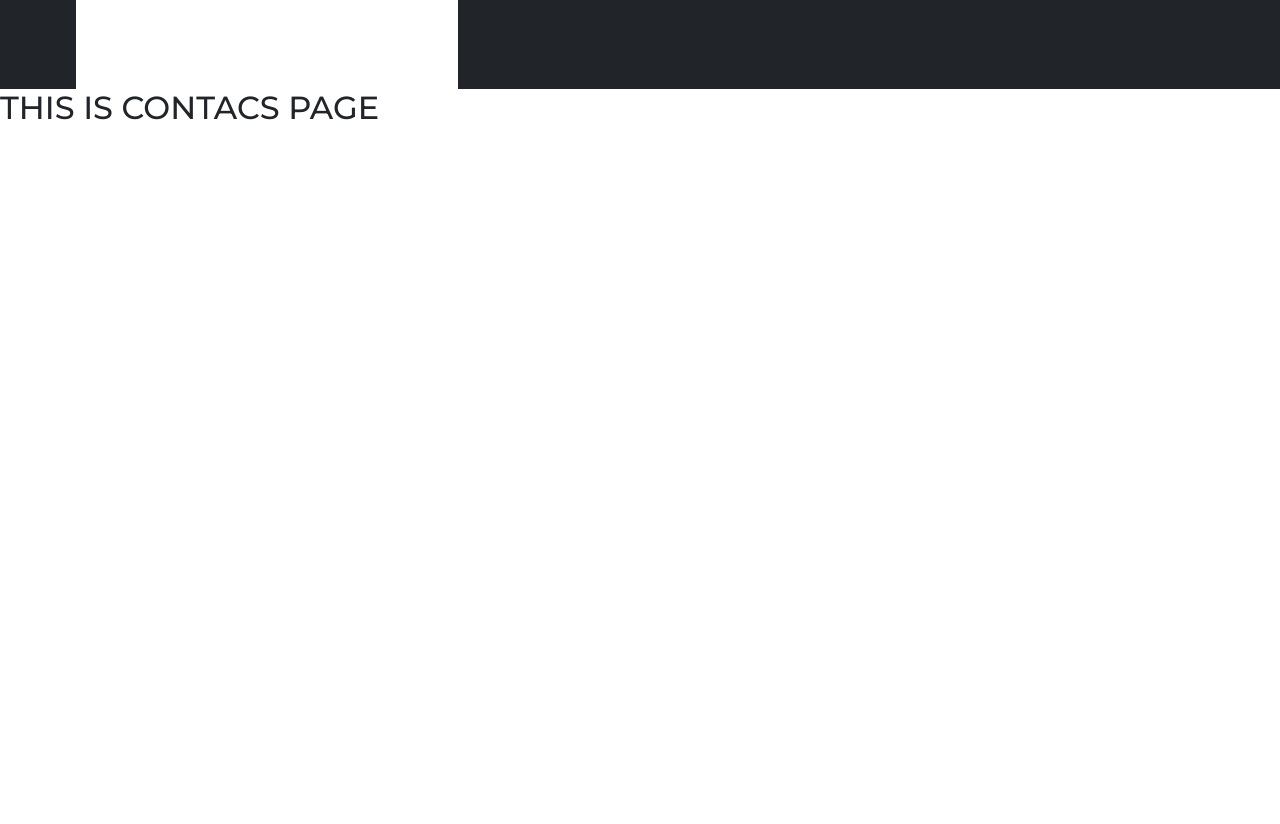
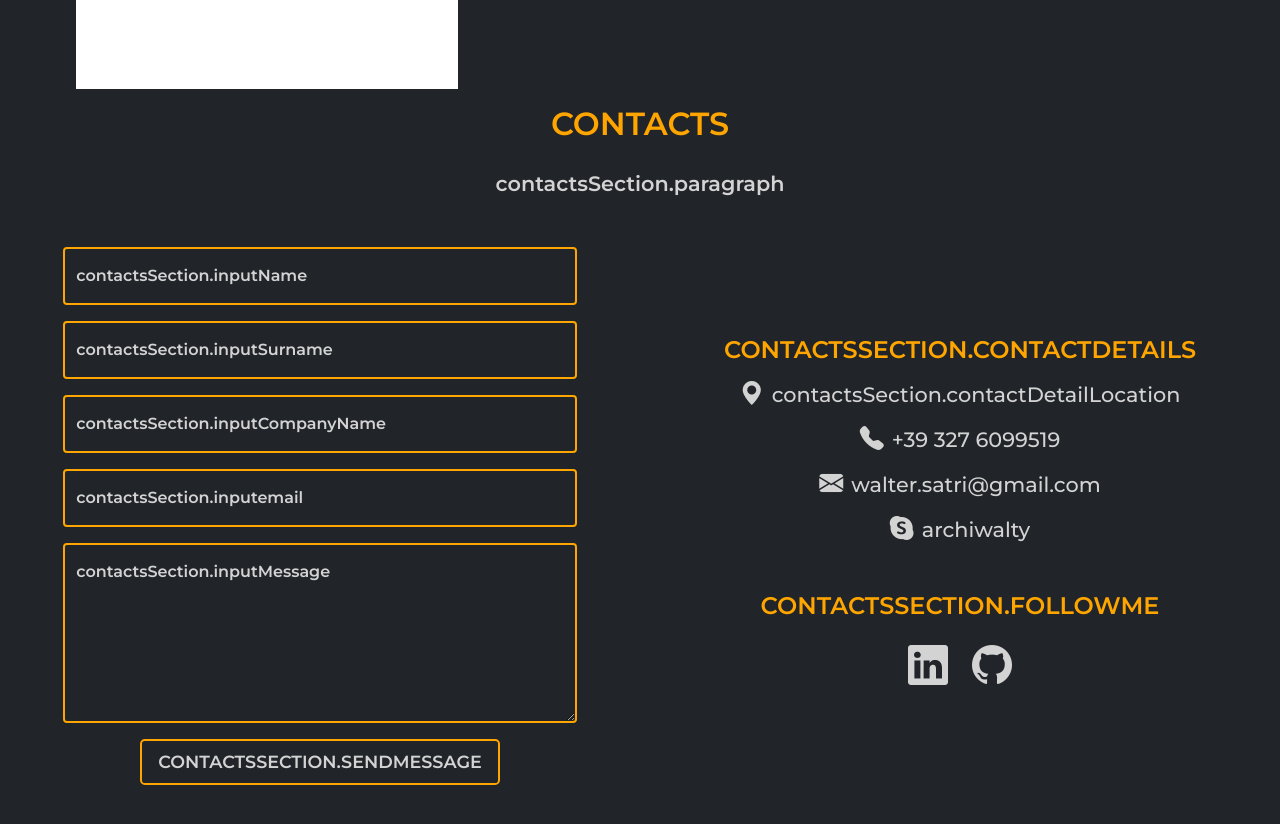
Before and after one commit to Walter-Satriano/my-personal-website, a Vue app: page /contacts in a window 1280 px wide. Shown: the part 420-1244 px from the top of the page. Before the commit the page ends 800 px from the top, so only its background shows below. Built offline with nearby package versions, Linux system fonts and the light colour scheme.

Commit message:
created contacts section
imported emailjs service to manage the email sending

```diff
--- a/src/views/Contacts.vue
+++ b/src/views/Contacts.vue
@@ -1,14 +1,241 @@
 <template>
-  <h2>THIS IS CONTACS PAGE</h2>
+  <section class="contacts_section bg-dark">
+    <h2 class="text-center text-uppercase py-3">{{ $t("contactsSection.title") }}</h2>
+    <p class="text-center mb-3 mb-lg-5">{{ $t("contactsSection.paragraph") }}</p>
+
+    <div class="container-fluid">
+      <div class="row justify-content-center align-items-center">
+        <div class="form col-11 col-lg-6 col-xl-6 mb-5 mb-lg-0">
+          <form ref="myForm" @submit.prevent="sendEmail" class="text-center">
+
+            <div class="col-12 col-md-9 col-lg-11 col-xl-10 form-floating mx-auto mb-3">
+              <input id="name" type="text" name="name" class="form-control" placeholder="Name" v-model="name" required>
+              <label for="name" class="form-label">{{ $t("contactsSection.inputName") }}</label>
+            </div>
+
+            <div class="col-12 col-md-9 col-lg-11 col-xl-10 form-floating mx-auto mb-3">
+              <input id="surname" type="text" name="surname" class="form-control" placeholder="Surname" v-model="surname" required>
+              <label for="surname" class="form-label">{{ $t("contactsSection.inputSurname") }}</label>
+            </div>
+
+            <div class="col-12 col-md-9 col-lg-11 col-xl-10 form-floating mx-auto mb-3">
+              <input id="companyName" type="text" name="companyName" class="form-control" placeholder="Company Name" v-model="companyName" required>
+              <label for="companyName" class="form-label">{{ $t("contactsSection.inputCompanyName") }}</label>
+            </div>
+
+            <div class="col-12 col-md-9 col-lg-11 col-xl-10 form-floating mx-auto mb-3">
+              <input id="email" type="email" name="email" class="form-control" placeholder="Email" v-model="email" required>
+              <label for="email">{{ $t("contactsSection.inputemail") }}</label>
+            </div>
+
+            <div class="col-12 col-md-9 col-lg-11 col-xl-10 form-floating mx-auto mb-3">
+              <textarea id="message" name="message" class="form-control" placeholder="Message" style="height: 180px" v-model="message" required></textarea>
+              <label for="message">{{ $t("contactsSection.inputMessage") }}</label>
+            </div>
+
+            <p v-if="isFormSubmitted" class="py-2">{{ $t("contactsSection.successFormSubmit") }}</p>
+            <button type="submit" class="btn btn-lg text-uppercase">{{ $t("contactsSection.sendMessage") }}</button>
+          </form>
+        </div>
+
+        <div class="col-11 col-lg-6 text-center">
+          <div>
+            <h4 class="text-uppercase mb-3">{{ $t("contactsSection.contactDetails") }}</h4>
+            <h5 class="mb-3"><i class="bi bi-geo-alt-fill me-2"></i>{{ $t("contactsSection.contactDetailLocation") }}</h5>
+            <h5 class="mb-3"><i class="bi bi-telephone-fill me-2"></i>+39 327 6099519</h5>
+            <h5 class="mb-3"><i class="bi bi-envelope-fill me-2"></i>walter.satri@gmail.com</h5>
+            <h5 class="mb-3"><i class="bi bi-skype me-2"></i>archiwalty</h5>
+          </div>
+          <div class="mt-5">
+            <h4 class="text-uppercase mb-3">{{ $t("contactsSection.followMe") }}</h4>
+            <div class="social">
+              <a href="https://www.linkedin.com/in/walter-satriano/" target="blank"><i class="bi bi-linkedin"></i></a>
+              <a href="https://github.com/Walter-Satriano" target="blank"><i class="bi bi-github ms-4"></i></a>
+            </div>
+          </div>
+        </div>
+      </div>
+    </div>
+
+  </section>
 </template>
 
 <script>
+  import emailjs from '@emailjs/browser';
 
   export default {
+    data() {
+      return {
+        name: '',
+        surname: '',
+        companyName: '',
+        email: '',
+        message: '',
+        isFormSubmitted: false
 
+      }
+    },
+    methods: {
+      sendEmail() {
+        try {
+          emailjs.sendForm('service_i7upy2f', 'template_ck3pnv8', this.$refs.myForm,
+          'user_2AoepO4tN1059cmV3f2CR', {
+            name: this.name,
+            surname: this.surname,
+            companyName: this.companyName,
+            email: this.email,
+            message: this.message
+          })
+          this.isFormSubmitted = true
+          console.log('SUCCESS!')
+
+        } catch(error) {
+            console.log({error})
+        }
+
+        //clear form fields
+        this.name = ''
+        this.surname = ''
+        this.companyName = ''
+        this.email = ''
+        this.message = ''
+      }
+    }
   }
 </script>
 
 <style lang="scss" scoped>
+  .contacts_section {
+    padding-bottom: 7rem;
+
+    h2, h4 {
+      color: #FFA500;
+      font-weight: 600;
+    }
+
+    h5 {
+      color: #D3D3D3;
+      font-size: 1.1rem;
+
+      i {
+        font-size: 1.5rem;
+      }
+    }
+
+    p {
+      color: #D3D3D3;
+      font-size: 1.1rem;
+      font-weight: 600;
+      padding: 0 20px;
+    }
+
+    .social {
+      a {
+        color: #D3D3D3;
+        font-size: 2.5rem;
+      }
+    }
+
+    .form {
+
+      input, textarea, button {
+        border: 2px solid #FFA500;
+        background-color: #212529;
+        color: #D3D3D3;
+      }
+
+      label {
+        color: #D3D3D3;
+        font-weight: 600;
+      }
+
+      p {
+        font-size: 1.1rem;
+        color: #FFA500;
+      }
+
+      button {
+        font-size: 1.1rem;
+        font-weight: 600;
+
+        &:hover {
+          background-color: #FFA500;
+          color: #212529;
+        }
+      }
+    }
+  }
+
+    @media (min-width: 270px) and (max-width: 310px) {
+    .contacts_section {
+
+      p {
+        font-size: 1.2rem;
+      }
+
+      h5 {
+        font-size: 1rem;
+
+        i {
+          font-size: 0.9rem;
+        }
+      }
+
+    }
+  }
+
+  @media (min-width: 992px) {
+    .contacts_section {
+
+      p {
+        font-size: 1.2rem;
+      }
+
+      h5 {
+        font-size: 1.2rem;
+
+        i {
+          font-size: 1.4rem;
+        }
+      }
+
+    }
+  }
+
+  @media (min-width: 1200px) {
+    .contacts_section {
+
+      p {
+        font-size: 1.3rem;
+      }
+
+      h5 {
+        font-size: 1.3rem;
+
+        i {
+          font-size: 1.5rem;
+        }
+      }
+
+    }
+  }
+
+  @media (min-width: 1400px) {
+    .contacts_section {
+
+      p {
+        font-size: 1.5rem;
+      }
+
+      h5 {
+        font-size: 1.5rem;
+
+        i {
+          font-size: 1.7rem;
+        }
+      }
+
+    }
+  }
 
 </style>
```
